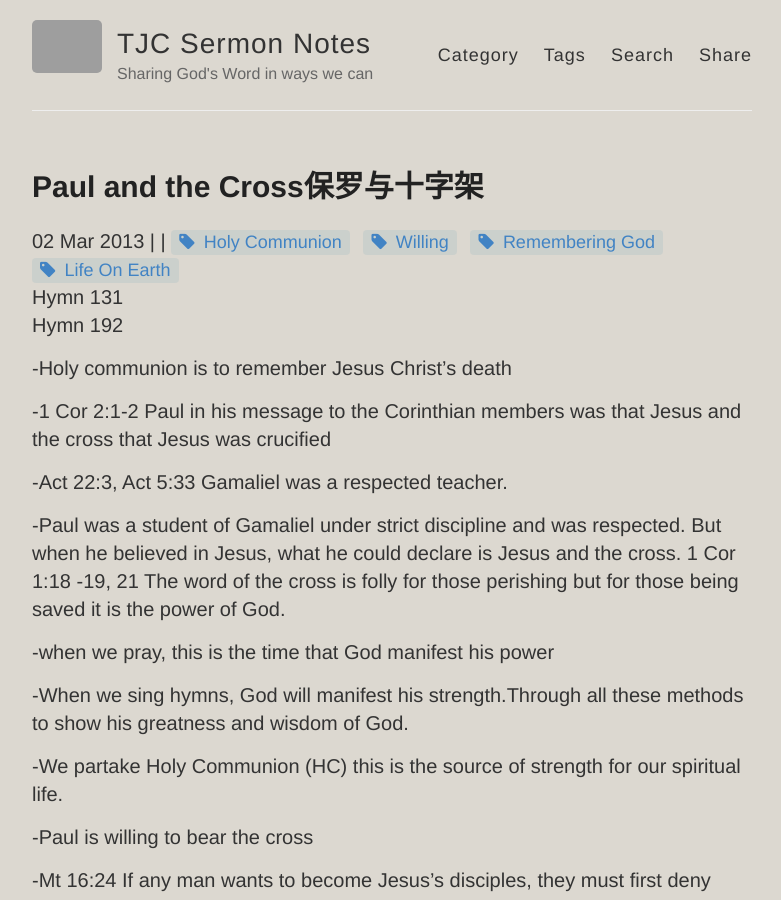
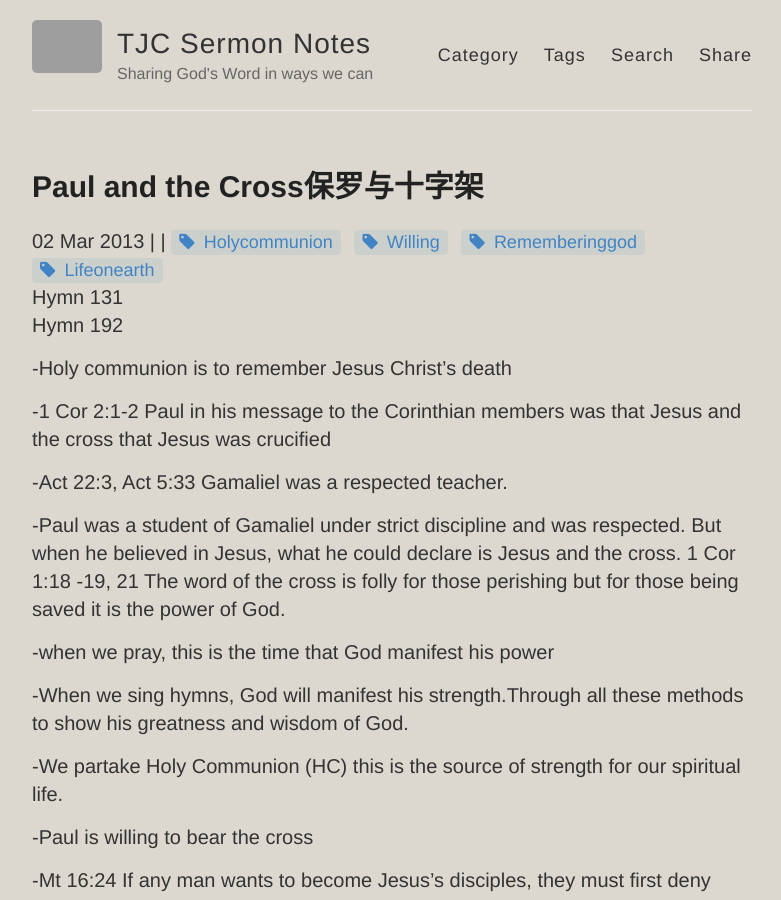
Before and after one commit to catchupTJC/catchuptjc.github.io, a Jekyll site: the page built from _posts/2013-03-02-Paul and the Cross.md, in a window 1280 px wide and 900 px high. Shown: the whole window, without its empty margins (248-1029 px from the left). Built offline with Jekyll 4.4.1, drawn with Linux system fonts in a browser that asks for light colours; nearby versions of some CDN libraries; comment, search, counter and statistics services are not loaded; some of the changed text lies outside the part shown; grey boxes are pictures that could not be loaded.

Commit message:
Update 2013-03-02-Paul and the Cross.md

```diff
--- a/_posts/2013-03-02-Paul and the Cross.md
+++ b/_posts/2013-03-02-Paul and the Cross.md
@@ -2,7 +2,7 @@
 layout: post
 title: Paul and the Cross保罗与十字架
 category: sermon(SJ)2013
-tags: [holy communion,willing,remembering god,life on earth]
+tags: [holycommunion,willing,rememberinggod,lifeonearth]
 hymns: [131,192]
 ---
 -Holy communion is to remember Jesus Christ's death
```
